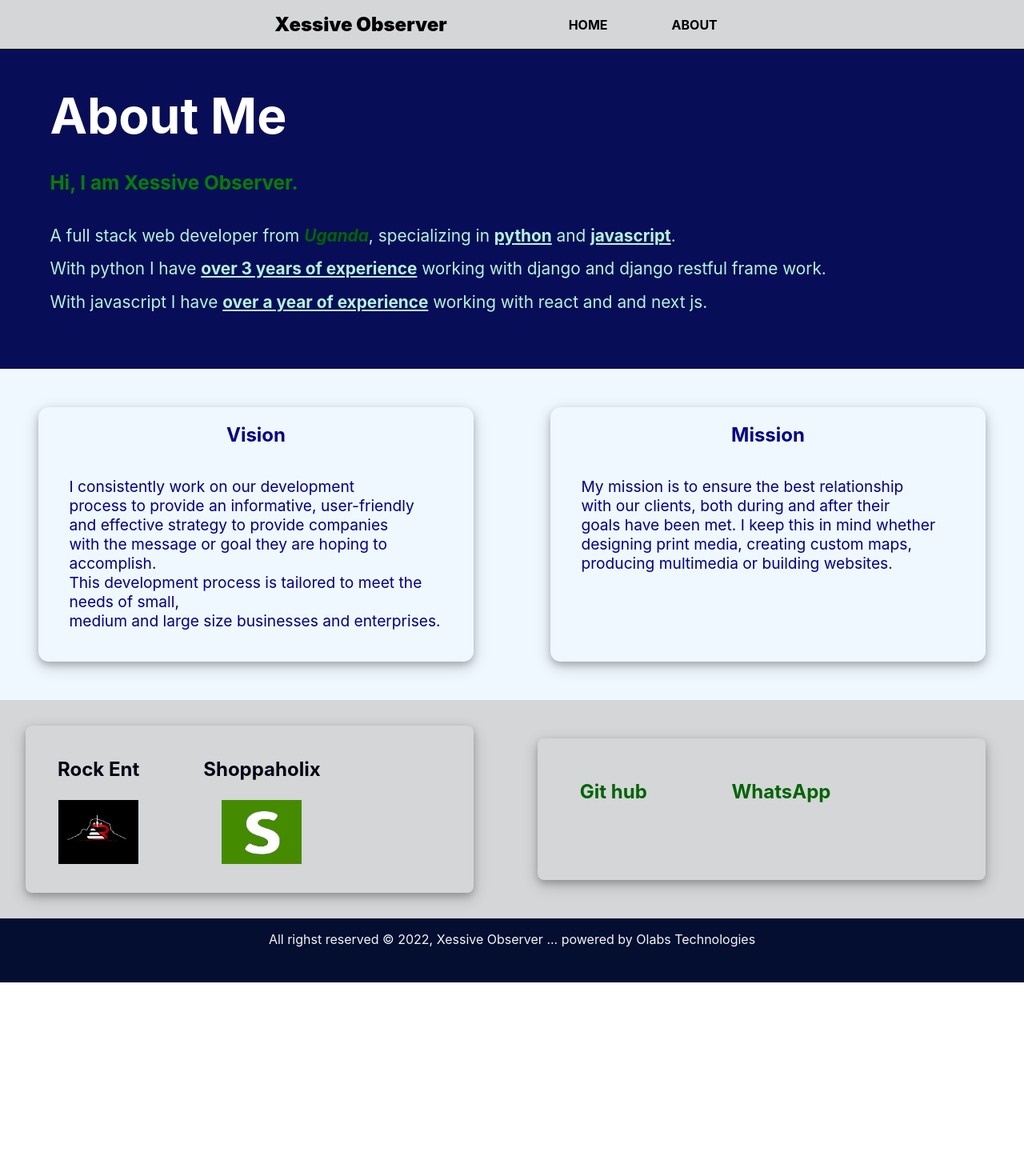
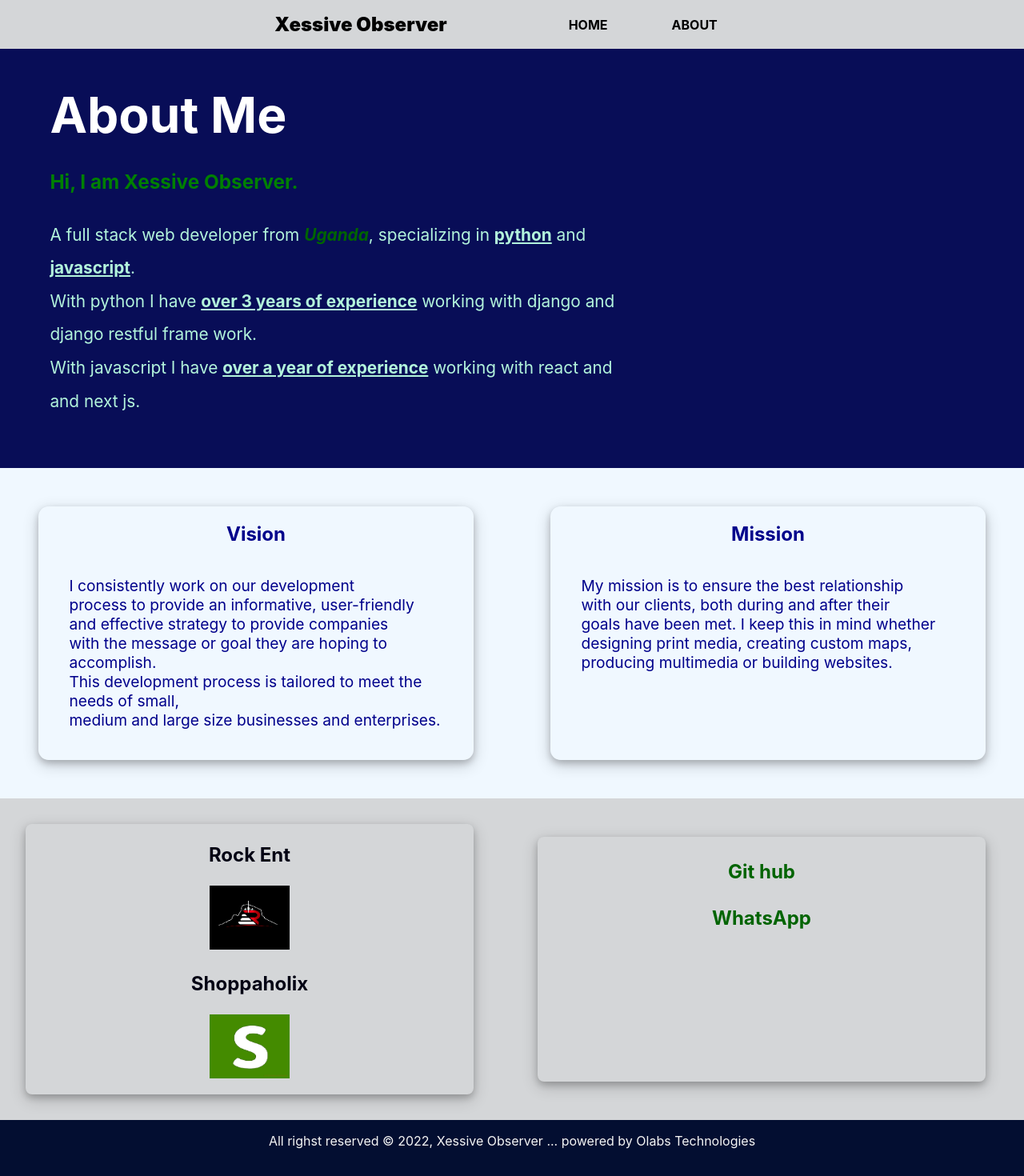
Before and after one commit to XessiveObserver/portfolio, a Next.js app: page /About/AboutIndex in a window 1280 px wide. Shown: the top 1470 px of the page at 80% size. Before the commit the page ends 1228 px from the top, so only its background shows below. Built offline with nearby package versions, Linux system fonts and the light colour scheme.

Commit message:
responsive.

```diff
--- a/components/About/AboutHero.js
+++ b/components/About/AboutHero.js
@@ -5,10 +5,10 @@ const AboutHeroContainer = styled.div`
     background-color: #080d57;
     display: flex;
     flex-wrap: wrap;
-    height: auto;
 
 `;
 const AboutLeftHero = styled.div`
+    flex: 2;
     vertical-align: middle;
      h1{
         text-align: left;
@@ -31,7 +31,7 @@ const AboutLeftHero = styled.div`
 `;
 
 const AboutRightHero = styled.div`
-
+    flex: 1
 `;
 
 export const AboutHero = () => {
--- a/components/About/Agenda.js
+++ b/components/About/Agenda.js
@@ -5,9 +5,6 @@ const AgendaContainer = styled.div`
     background-color: aliceblue;
     display: flex;
     flex-wrap: wrap;
-    @media(max-width:600px){
-        flex-direction: coulumn;
-    }
 `;
 
 const VisionStatement = styled.div`
--- a/components/About/ProjectSocial.js
+++ b/components/About/ProjectSocial.js
@@ -12,7 +12,6 @@ const ProjectSocialContainer = styled.div`
 
 const ProjectContainer = styled.div`
     flex: 1;
-    display: inline-flex;
     margin: 2em;
     border-radius: 0.5em;
     box-shadow: 0 4px 8px 0 rgba(0, 0, 0, 0.2),
@@ -21,7 +20,7 @@ const ProjectContainer = styled.div`
 
 const SocialContainer = styled.div`
     flex: 1;
-    display: inline-flex;
+
     margin: 3em;
     border-radius: 0.5em;
     box-shadow: 0 4px 8px 0 rgba(0, 0, 0, 0.2),
--- a/components/Nav/NavBarIndexStyles.js
+++ b/components/Nav/NavBarIndexStyles.js
@@ -3,7 +3,6 @@ import styled from "styled-components";
 export const NavBar = styled.div`
     display: flex;
     flex-direction: column;
-    border-bottom: 0.1em solid black;
     align-items: center;
     ul{
         text-align: center;
```
